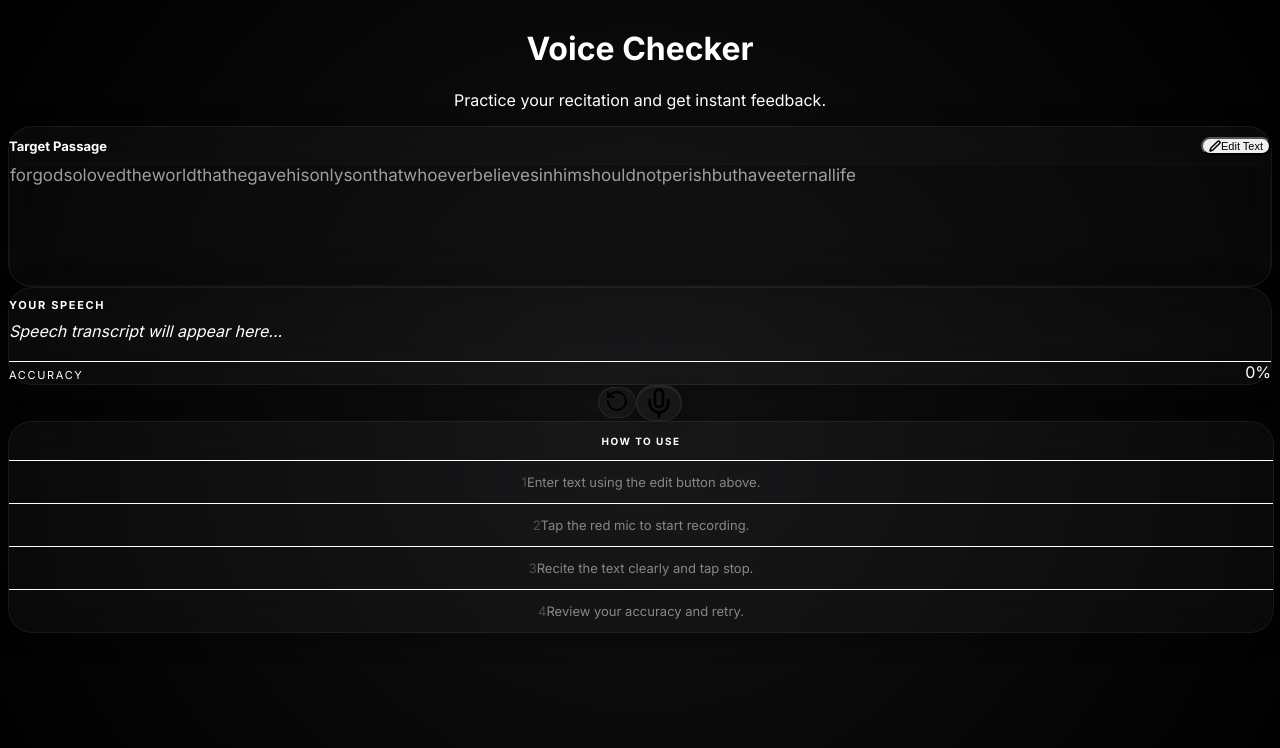
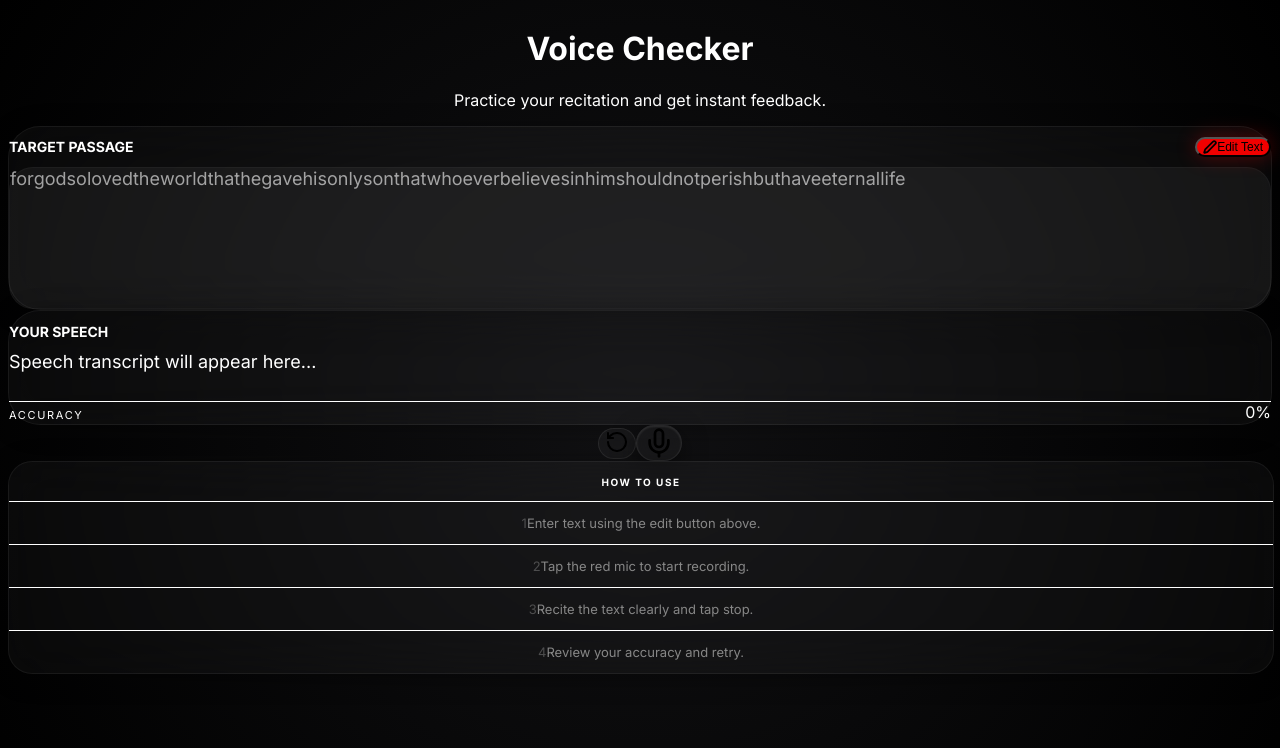
Before and after one commit to benresonance-star/v2t, a Next.js app: page / in a window 1280 px wide. Shown: the top 748 px of the page. Built offline with nearby package versions, Linux system fonts and the light colour scheme.

Commit message:
UI Refinement: Containers and Alignment
- Lightened glass-inner background
- Improved padding and rounded corners for panels
- Aligned titles and buttons with inner containers
- Updated edit button to vibrant red with glow effect
- Tightened instructions footer spacing

Made-with: Cursor

```diff
--- a/src/app/globals.css
+++ b/src/app/globals.css
@@ -30,7 +30,7 @@ body {
 }
 
 .glass-inner {
-  background: rgba(0, 0, 0, 0.2);
+  background: rgba(255, 255, 255, 0.05);
   border: 1px solid rgba(255, 255, 255, 0.03);
 }
 
--- a/src/app/page.tsx
+++ b/src/app/page.tsx
@@ -60,9 +60,9 @@ export default function Home() {
                 exit={{ opacity: 0, scale: 0.98 }}
                 className="w-full"
               >
-                <div className="p-6 glass-panel rounded-[1.5rem] flex flex-col gap-3">
-                  <div className="flex justify-between items-center px-5">
-                    <h2 className="text-[13px] font-medium text-zinc-200">
+                <div className="p-8 glass-panel rounded-[2rem] flex flex-col gap-4">
+                  <div className="flex justify-between items-center px-0">
+                    <h2 className="text-[14px] font-semibold text-zinc-100 uppercase tracking-wide">
                       Edit Passage
                     </h2>
                     <button
@@ -70,15 +70,16 @@ export default function Home() {
                         setIsEditing(false);
                         setReferenceText(inputText);
                       }}
-                      className="flex items-center gap-1.5 px-4 py-1.5 rounded-full bg-red-600 text-white text-[11px] font-bold transition-all hover:bg-red-700 shadow-lg"
+                      className="flex items-center gap-1.5 px-5 py-2 rounded-full bg-[#f00000] text-white text-[12px] font-bold transition-all hover:bg-red-700 shadow-[0_0_20px_rgba(255,0,0,0.3)] hover:scale-105 active:scale-95"
                     >
+                      <Check size={14} strokeWidth={3} />
                       Save Text
                     </button>
                   </div>
                   <textarea
                     value={inputText}
                     onChange={(e) => setInputText(e.target.value)}
-                    className="w-full p-6 h-40 rounded-[1.25rem] glass-inner text-white focus:ring-1 focus:ring-white/10 outline-none transition-all text-[17px] leading-relaxed resize-none font-normal"
+                    className="w-full p-8 h-40 rounded-[1.5rem] glass-inner text-white focus:ring-1 focus:ring-white/10 outline-none transition-all text-[18px] leading-relaxed resize-none font-normal"
                     placeholder="Enter reference text here..."
                   />
                 </div>
@@ -144,7 +145,7 @@ export default function Home() {
               "Recite the text clearly and tap stop.",
               "Review your accuracy and retry."
             ].map((step, i) => (
-              <div key={i} className="flex flex-col items-center justify-center py-4 px-6 text-center group hover:bg-white/[0.01] transition-colors">
+              <div key={i} className="flex flex-col items-center justify-center py-3 px-6 text-center group hover:bg-white/[0.01] transition-colors">
                 <p className="text-[13px] font-medium text-[#878787] group-hover:text-zinc-300 transition-colors leading-relaxed">
                   <span className="mr-2 opacity-50">{i + 1}</span>
                   {step}
--- a/src/components/voiceChecker/ReferenceDisplay.tsx
+++ b/src/components/voiceChecker/ReferenceDisplay.tsx
@@ -23,31 +23,31 @@ export const ReferenceDisplay: React.FC<ReferenceDisplayProps> = ({
   onEditToggle
 }) => {
   return (
-    <div className="p-6 glass-panel rounded-[1.5rem] flex flex-col gap-3">
-      <div className="flex justify-between items-center px-5">
-        <h2 className="text-[13px] font-medium text-zinc-200">
+    <div className="p-8 glass-panel rounded-[2rem] flex flex-col gap-4">
+      <div className="flex justify-between items-center px-0">
+        <h2 className="text-[14px] font-semibold text-zinc-100 uppercase tracking-wide">
           Target Passage
         </h2>
         <button
           onClick={onEditToggle}
-          className="flex items-center gap-1.5 px-4 py-1.5 rounded-full bg-red-600 text-white text-[11px] font-bold transition-all hover:bg-red-700 shadow-lg"
+          className="flex items-center gap-1.5 px-5 py-2 rounded-full bg-[#f00000] text-white text-[12px] font-bold transition-all hover:bg-red-700 shadow-[0_0_20px_rgba(255,0,0,0.3)] hover:scale-105 active:scale-95"
         >
           {isEditing ? (
             <>
-              <Check size={12} strokeWidth={3} />
+              <Check size={14} strokeWidth={3} />
               Save Text
             </>
           ) : (
             <>
-              <Edit2 size={12} strokeWidth={3} />
+              <Edit2 size={14} strokeWidth={3} />
               Edit Text
             </>
           )}
         </button>
       </div>
 
-      <div className="p-6 glass-inner rounded-[1.25rem] min-h-[120px]">
-        <div className="flex flex-wrap gap-x-1.5 gap-y-2 text-[17px] leading-relaxed font-normal text-white">
+      <div className="p-8 glass-inner rounded-[1.5rem] min-h-[140px]">
+        <div className="flex flex-wrap gap-x-2 gap-y-3 text-[18px] leading-relaxed font-normal text-white">
           {alignment.length === 0 ? (
             <span className="text-zinc-600 italic">No reference text loaded...</span>
           ) : (
--- a/src/components/voiceChecker/TranscriptPanel.tsx
+++ b/src/components/voiceChecker/TranscriptPanel.tsx
@@ -15,12 +15,12 @@ export const TranscriptPanel: React.FC<TranscriptPanelProps> = ({
   score,
 }) => {
   return (
-    <div className="p-6 glass-panel rounded-[1.5rem] flex flex-col gap-6">
-      <div className="space-y-3">
-        <h2 className="text-[11px] font-semibold text-zinc-400 uppercase tracking-[0.15em]">
+    <div className="p-8 glass-panel rounded-[2rem] flex flex-col gap-8">
+      <div className="space-y-4">
+        <h2 className="text-[14px] font-semibold text-zinc-100 uppercase tracking-wide">
           Your Speech
         </h2>
-        <div className="text-zinc-300 italic text-lg leading-relaxed min-h-[40px]">
+        <div className="text-zinc-100 text-[18px] leading-relaxed min-h-[50px] font-normal">
           {isTranscribing ? (
             <div className="flex items-center gap-3 text-sky-400">
               <div className="flex gap-1">
```
